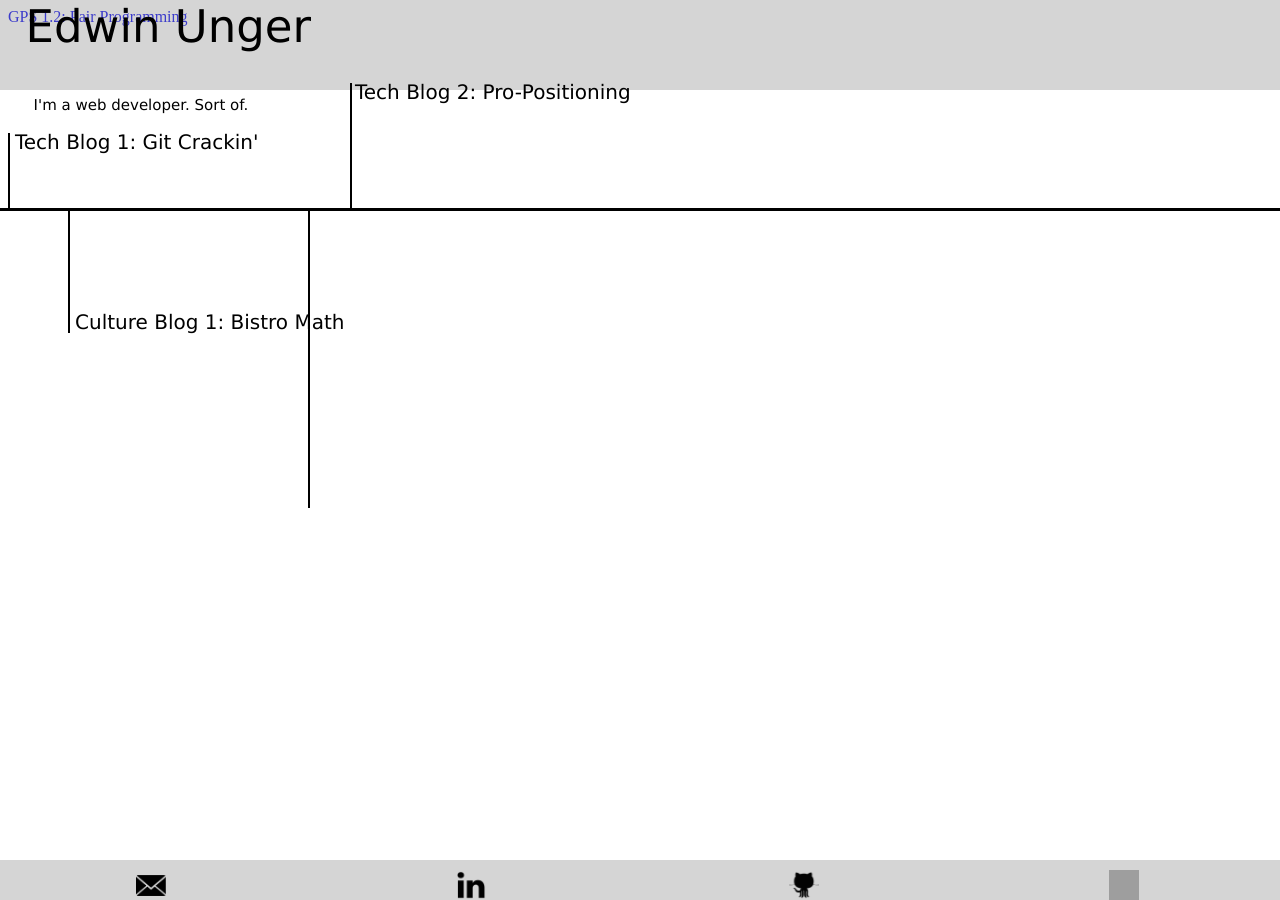
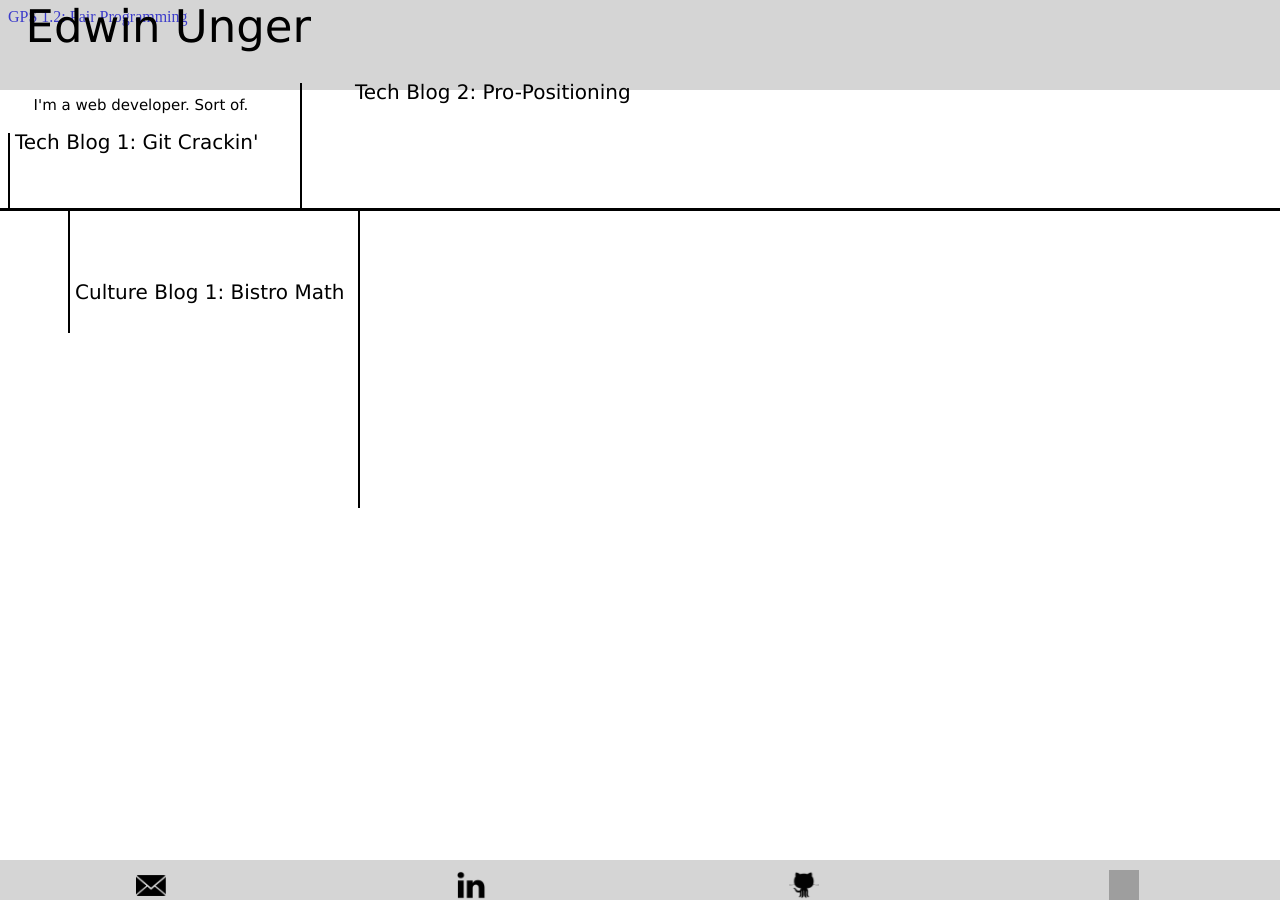
Before and after one commit to edwinunger/edwinunger.github.io, a Jekyll site: the page blog.html, which Jekyll copies as it is, in a window 1280 px wide. Built offline with Jekyll 4.4.1, drawn with Linux system fonts in a browser that asks for light colours; grey boxes are pictures that could not be loaded.

Commit message:
timeline fix

```diff
--- a/stylesheets/default.css
+++ b/stylesheets/default.css
@@ -146,7 +146,7 @@ a {
   font-size: 20px;
   font-family: Verdana;
   color: #000000;
-  top: 310px;
+  top: 280px;
   left: 75px;
   position: absolute;
   text-decoration: none;
@@ -159,7 +159,7 @@ a {
   border: none;
   position: fixed;
   margin-top: 75px;
-  left: 350px;
+  left: 300px;
 }
 
 .tech-blog-2 {
@@ -178,7 +178,7 @@ a {
   border: none;
   position: fixed;
   margin-top: 200px;
-  margin-left: 300px;
+  margin-left: 350px;
   margin-right: 0px;
 }
 
```
